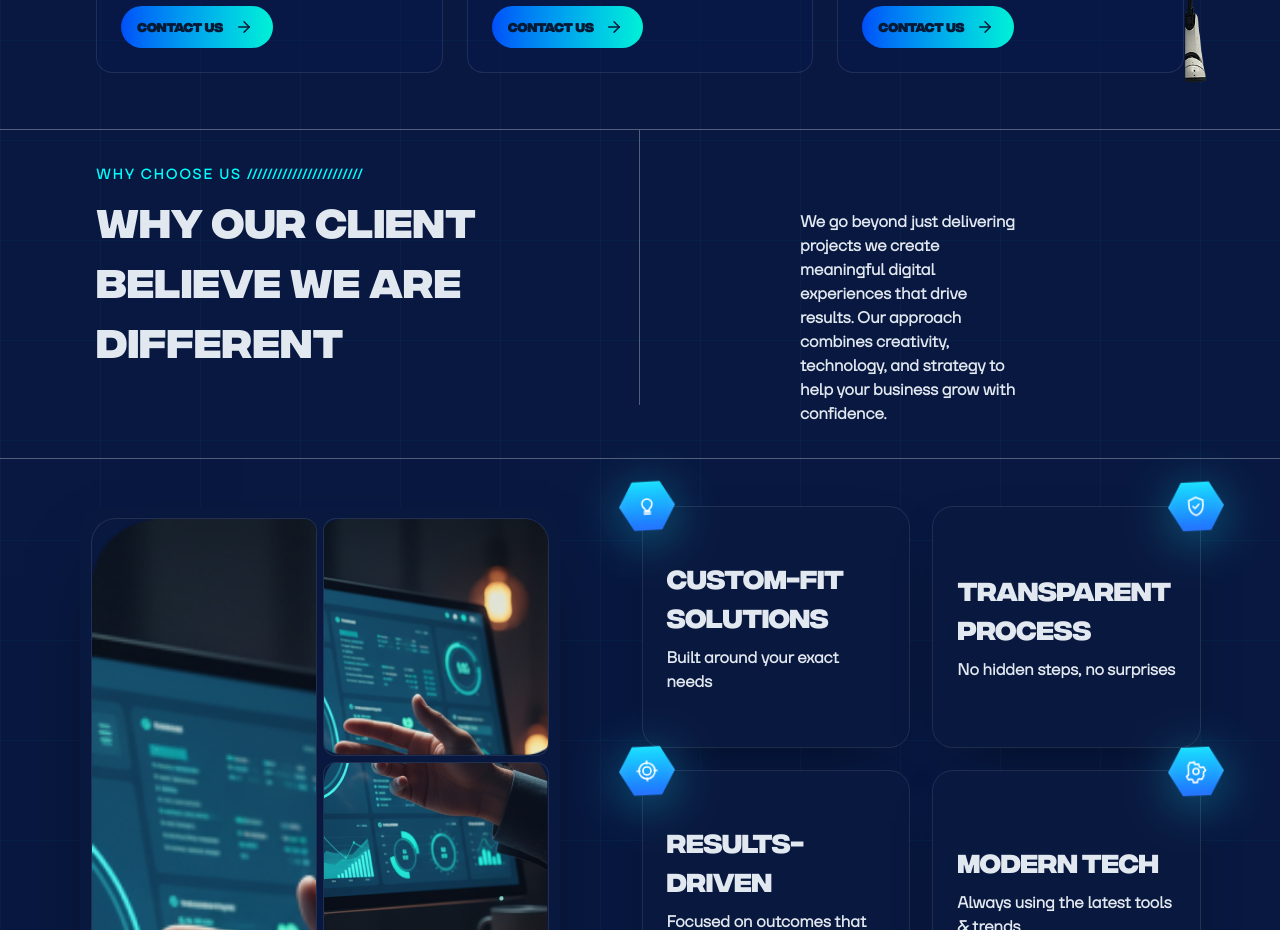
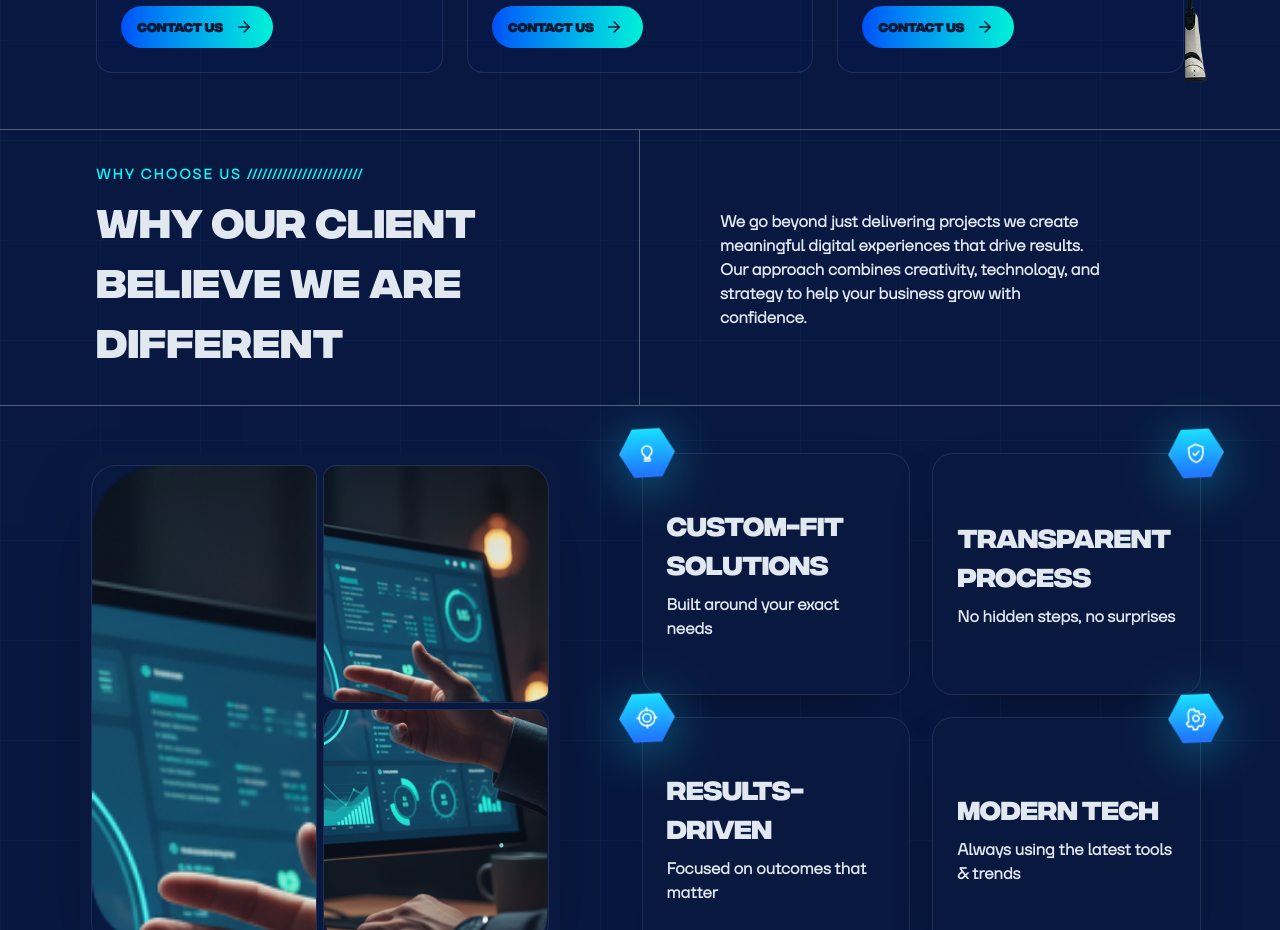
Before and after one commit to DevBasitali/vorniqo_solutions, a Next.js app: page / in a window 1280 px wide. Shown: the part 1860-2790 px from the top of the page. Built offline with nearby package versions, Linux system fonts and the light colour scheme.

Commit message:
basit commit

```diff
--- a/src/components/sections/whyus.jsx
+++ b/src/components/sections/whyus.jsx
@@ -285,7 +285,7 @@ export default function WhyUs() {
             </h2>
           </div>
 
-          <div className="w-full lg:w-1/2 py-8 md:px-15 xl:pt-20 xl:px-40">
+          <div className="w-full lg:w-1/2 py-8 md:px-15 xl:pt-20 xl:px-20">
             <p className="text-color-text-light text-center lg:text-left px-4 sm:px-8 lg:px-0">
               We go beyond just delivering projects we create meaningful digital
               experiences that drive results. Our approach combines creativity,
```
